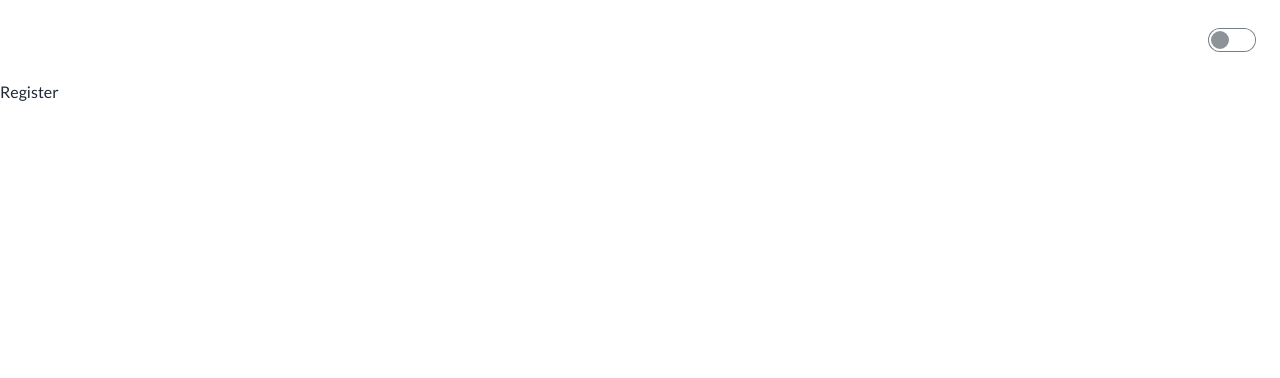
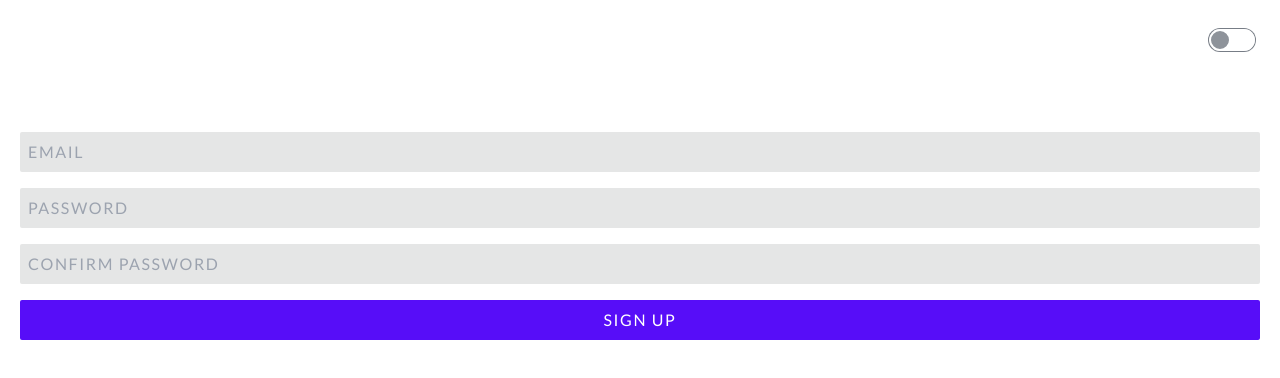
Before and after one commit to trevinshu/react-firebase-notes-app, a React (Vite) app: page /register in a window 1280 px wide. Shown: the top 378 px of the page. Built offline with nearby package versions, Linux system fonts and the light colour scheme; no server answers.

Commit message:
added sign up page

```diff
--- a/src/pages/Home.jsx
+++ b/src/pages/Home.jsx
@@ -1,4 +1,4 @@
-import React from 'react';
+import React, { useEffect } from 'react';
 import { Link } from 'react-router-dom';
 import { BsGoogle } from 'react-icons/bs';
 import { signInWithPopup } from 'firebase/auth';
@@ -10,10 +10,20 @@ function Home() {
     const result = await signInWithPopup(auth, provider);
     console.log(result);
   };
+  const [user, loading, error] = useAuthState(auth);
 
-  const [user] = useAuthState(auth);
+  if (loading) {
+    return <h2>Loading...</h2>;
+  }
 
-  console.log(user);
+  if (error) {
+    return (
+      <div>
+        <p>Error: {error}</p>
+      </div>
+    );
+  }
+
   return (
     <div className="flex justify-center flex-col gap-4 p-5 m-auto">
       {user ? (
@@ -23,6 +33,7 @@ function Home() {
         </div>
       ) : (
         <>
+          <h2 className="text-2xl text-primary-content text-center uppercase tracking-widest">Login:</h2>
           <input type="email" name="email" id="emailInput" placeholder="Email" className="bg-base-300 border-none p-2 rounded-sm placeholder:uppercase placeholder:tracking-widest" />
           <input type="password" name="password" id="passwordInput" placeholder="Password" className="bg-base-300 border-none p-2 rounded-sm  placeholder:uppercase placeholder:tracking-widest " />
           <button type="submit" className="bg-primary text-primary-content text-center border-none p-2 rounded-sm tracking-widest uppercase">
@@ -30,14 +41,14 @@ function Home() {
           </button>
           <button
             type="submit"
-            className="bg-accent text-primary-content text-center flex items-center justify-center gap-3 border-none p-2 rounded-sm tracking-widest uppercase"
+            className="bg-secondary text-primary-content text-center flex items-center justify-center gap-3 border-none p-2 rounded-sm tracking-widest uppercase"
             onClick={signInWithGoogle}
           >
             <BsGoogle className="text-xl" />
             Login With Google
           </button>
           <h2 className="text-center text-neutral-content text-xl uppercase tracking-widest py-1">Or</h2>
-          <Link className="bg-secondary text-primary-content text-center border-none p-2 rounded-sm tracking-widest uppercase" to="/register">
+          <Link className="bg-accent text-primary-content text-center border-none p-2 rounded-sm tracking-widest uppercase" to="/register">
             Sign Up
           </Link>
         </>
--- a/src/pages/Register.jsx
+++ b/src/pages/Register.jsx
@@ -1,7 +1,25 @@
 import React from 'react';
 
 function Register() {
-  return <div>Register</div>;
+  return (
+    <>
+      <h2 className="text-2xl text-primary-content text-center uppercase tracking-widest">Sign Up:</h2>
+      <form className="flex justify-center flex-col gap-4 p-5 m-auto">
+        <input type="email" name="email" id="emailInput" placeholder="Email" className="bg-base-300 border-none p-2 rounded-sm placeholder:uppercase placeholder:tracking-widest" />
+        <input type="password" name="password" id="passwordInput" placeholder="Password" className="bg-base-300 border-none p-2 rounded-sm  placeholder:uppercase placeholder:tracking-widest " />
+        <input
+          type="password"
+          name="password"
+          id="confirmPasswordInput"
+          placeholder="Confirm Password"
+          className="bg-base-300 border-none p-2 rounded-sm  placeholder:uppercase placeholder:tracking-widest "
+        />
+        <button type="submit" className="bg-primary text-primary-content text-center border-none p-2 rounded-sm tracking-widest uppercase">
+          Sign Up
+        </button>
+      </form>
+    </>
+  );
 }
 
 export default Register;
```
